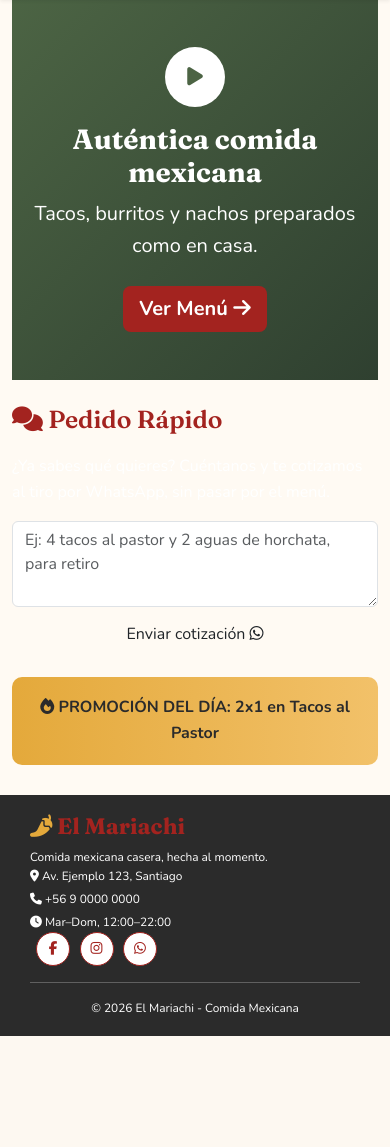
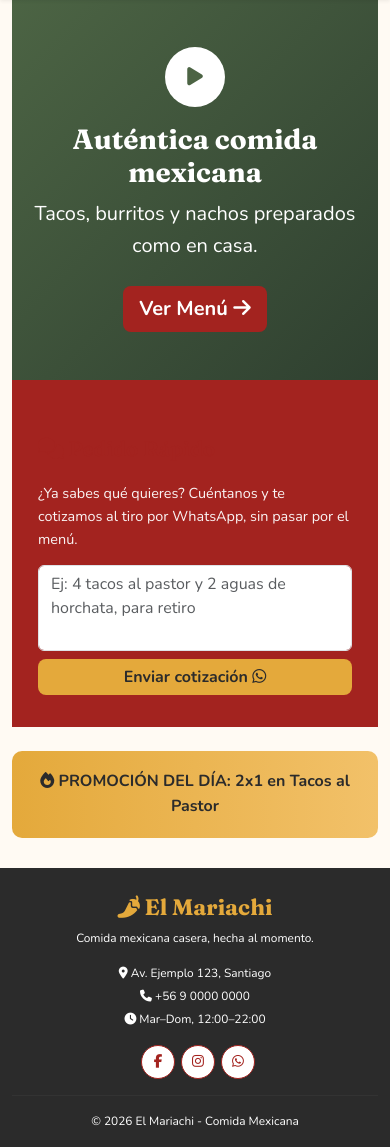
Before and after one commit to bguzman2004/DWM2026, a PHP site: page /index.html in a window 390 px wide. Shown: the part 66-1213 px from the top of the page. Before the commit the page ends 1102 px from the top, so only its background shows below. Run offline with PHP 8.4, Linux system fonts and the light colour scheme.

Commit message:
Add styles for hero section and quick order layoutme
Added styles for hero section and quick order layout, including responsive design adjustments. Updated button styles and added new classes for product details and contact sections.

```diff
--- a/style.css
+++ b/style.css
@@ -115,6 +115,54 @@ h1, h2, h3, .logo {
     color: white;
 }
 
+/* ===== Inicio: Hero + Pedido Rápido lado a lado (como el boceto) ===== */
+.inicio-grid {
+    display: grid;
+    grid-template-columns: 1.3fr 1fr;
+}
+
+@media (max-width: 800px) {
+    .inicio-grid {
+        grid-template-columns: 1fr;
+    }
+}
+
+.pedido-rapido {
+    background-color: var(--rojo-chile);
+    padding: 32px 26px;
+    display: flex;
+    flex-direction: column;
+    justify-content: center;
+}
+
+.pedido-rapido h2 {
+    font-size: 1.3rem;
+    margin-bottom: 10px;
+}
+
+.pedido-rapido p {
+    font-size: 0.9rem;
+    opacity: 0.95;
+    margin-bottom: 14px;
+}
+
+.pedido-rapido textarea {
+    resize: none;
+}
+
+.btn-mostaza {
+    background-color: var(--amarillo-mostaza);
+    color: var(--carbon);
+    border: none;
+    font-weight: 700;
+    border-radius: 8px;
+}
+
+.btn-mostaza:hover {
+    opacity: 0.9;
+    color: var(--carbon);
+}
+
 .ad-banner {
     background: linear-gradient(90deg, var(--amarillo-mostaza), #f2c169);
     border-radius: 10px;
@@ -352,11 +505,76 @@ legend {
     color: var(--rojo-chile);
 }
 
+/* ===== Contacto ===== */
+.contacto-grid {
+    display: grid;
+    grid-template-columns: 1fr 1fr;
+    gap: 24px;
+    align-items: start;
+}
+
+@media (max-width: 700px) {
+    .contacto-grid {
+        grid-template-columns: 1fr;
+    }
+}
+
+.contacto-info {
+    background: var(--crema);
+    border-radius: 14px;
+    padding: 22px;
+}
+
+.contacto-info p {
+    margin-bottom: 12px;
+    font-weight: 600;
+}
+
+.contacto-info i {
+    color: var(--rojo-chile);
+    width: 22px;
+}
+
+.contacto-mapa img {
+    width: 100%;
+    height: 100%;
+    min-height: 220px;
+    object-fit: cover;
+    border-radius: 14px;
+    border: 1px solid rgba(0,0,0,0.08);
+}
+
 /* ===== Footer ===== */
 .footer {
     background-color: var(--carbon);
     color: white;
-    padding: 18px;
+    padding: 26px 0 16px;
     font-size: 0.85rem;
     margin-top: 30px;
 }
+
+.footer-grid {
+    display: grid;
+    grid-template-columns: repeat(3, 1fr);
+    gap: 16px;
+    margin-bottom: 16px;
+}
+
+@media (max-width: 700px) {
+    .footer-grid {
+        grid-template-columns: 1fr;
+        text-align: center;
+    }
+    .footer-grid .social-icons {
+        justify-content: center;
+        display: flex;
+    }
+}
+
+.footer .logo {
+    color: var(--amarillo-mostaza) !important;
+}
+
+.footer hr {
+    border-color: rgba(255,255,255,0.15);
+}
```
Also changed, not shown: other parts of style.css (+109 -4 lines).
